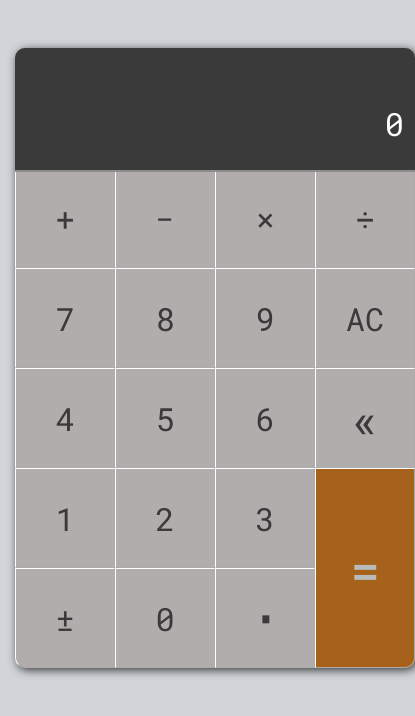
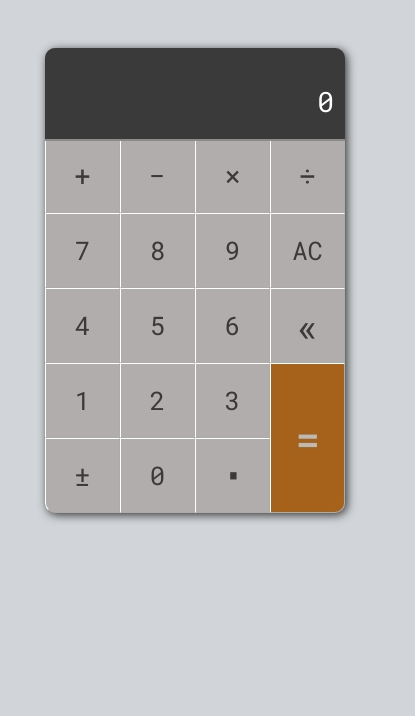
Before and after one commit to MAbdurahman/react-calculator-one, a React (Create React App) app: page / in a window 390 px wide. Shown: the top 716 px of the page, 415 px wide, since content can reach past the window. Built offline with nearby package versions, Linux system fonts and the light colour scheme.

Commit message:
Tenative responsive adjustments

```diff
--- a/src/styles/styled-components/Styled.js
+++ b/src/styles/styled-components/Styled.js
@@ -6,7 +6,6 @@ export const CalculatorWrapper = styled.div`
 display: block;
 margin: 3em auto;
 width: 100%;
-height: 100%;
 padding-left: 15px;
 padding-right: 15px;
 
@@ -26,13 +25,10 @@ padding-right: 15px;
 
 export const Container = styled.div`
 	position: relative;
-	width: 400px;
-	height: 620px;
+	width: 300px;
 	margin-left: auto;
 	margin-right: auto;
 	display: grid;
-	grid-template-columns: repeat(4, 100px);
-	grid-template-rows: minmax(120px auto) repeat(5, 100px);
 	justify-content: center;
 	align-content: center;
 	background-color: #808080;
@@ -70,12 +66,12 @@ export const PrevScreen = styled.div`
 
 export const CurrScreen = styled.div`
 	color: rgb(255, 255, 255);
-	font-size: 2rem;
+	font-size: 1.75rem;
 `;
 
 export const ButtonContainer = styled.div`
-	height: 400px;
-	margin-top: 1.3em;
+	height: 375px;
+	margin-top: 5.6em;
 	display: grid;
 	grid-template-areas:
 		'add sub mul div'
@@ -87,11 +83,11 @@ export const ButtonContainer = styled.div`
 
 export const OperatorButton = styled.button`
 	${({ gridArea }) => gridArea && `grid-area: ${gridArea};`}
-	width: 100px;
-	height: 100px;
+	width: 75px;
+	height: 75px;
 	text-align: center;
 	cursor: pointer;
-	font-size: 2rem;
+	font-size: 1.75rem;
 	font-weight: 500;
 	border: 1px outset white;
 	outline: none;
@@ -107,11 +103,11 @@ export const OperatorButton = styled.button`
 
 export const NumberButton = styled.button`
 	${({ gridArea }) => gridArea && `grid-area: ${gridArea};`}
-	width: 100px;
-	height: 100px;
+	width: 75px;
+	height: 75px;
 	text-align: center;
 	cursor: pointer;
-	font-size: 2rem;
+	font-size: 1.6rem;
 	border: 1px outset white;
 	outline: none;
 	color: #3a3a3a;
@@ -124,11 +120,11 @@ export const NumberButton = styled.button`
 `;
 export const ClearButton = styled.button`
 	${({ gridArea }) => gridArea && `grid-area: ${gridArea};`}
-	width: 100px;
-	height: 100px;
+	width: 75px;
+	height: 75px;
 	text-align: center;
 	cursor: pointer;
-	font-size: 2rem;
+	font-size: 1.6rem;
 	border: 1px outset white;
 	outline: none;
 	color: #3a3a3a;
@@ -142,11 +138,11 @@ export const ClearButton = styled.button`
 `;
 export const BackButton = styled.button`
 	${({ gridArea }) => gridArea && `grid-area: ${gridArea};`}
-	width: 100px;
-	height: 100px;
+	width: 75px;
+	height: 75px;
 	text-align: center;
 	cursor: pointer;
-	font-size: 3rem;
+	font-size: 2.5rem;
 	border: 1px outset white;
 	outline: none;
 	color: #3a3a3a;
@@ -161,9 +157,9 @@ export const BackButton = styled.button`
 
 export const EqualButton = styled.button`
 	${({ gridArea }) => gridArea && `grid-area: ${gridArea};`}
-	width: 100px;
-	height: 200px;
-	font-size: 3rem;
+	width: 75px;
+	height: 150px;
+	font-size: 2.5rem;
 	font-weight: 800;
 	text-align: center;
 	outline: none;
@@ -182,11 +178,11 @@ export const EqualButton = styled.button`
 
 export const PMinusButton = styled.button`
 	${({ gridArea }) => gridArea && `grid-area: ${gridArea};`}
-	width: 100px;
-	height: 100px;
+	width: 75px;
+	height: 75px;
 	text-align: center;
 	cursor: pointer;
-	font-size: 2rem;
+	font-size: 1.75rem;
 	font-weight: 500;
 	border: 1px outset white;
 	outline: none;
@@ -202,11 +198,11 @@ export const PMinusButton = styled.button`
 `;
 export const DecimalButton = styled.button`
 	${({ gridArea }) => gridArea && `grid-area: ${gridArea};`}
-	width: 100px;
-	height: 100px;
+	width: 75px;
+	height: 75px;
 	text-align: center;
 	cursor: pointer;
-	font-size: 3rem;
+	font-size: 2.75rem;
 	font-weight: 800;
 	border: 1px outset white;
 	outline: none;
--- a/src/styles/styled-components/devices.js
+++ b/src/styles/styled-components/devices.js
@@ -16,7 +16,7 @@ const size = {
 export const device = {
 	mobileS: `(min-width: ${size.mobileS})`,
 	mobileM: `(min-width: ${size.mobileM})`,
-	mobileL: `(min-width: ${size.mobileL})`,
+	// mobileL: `(min-width: ${size.mobileL})`,
 	tablet: `(min-width: ${size.tablet})`,
 	laptop: `(min-width: ${size.laptop})`,
 	laptopL: `(min-width: ${size.laptopL})`,
```
